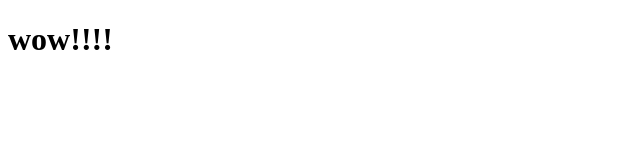
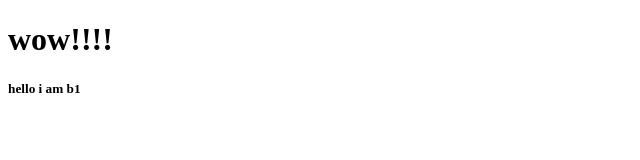
Before and after one commit to f101stars/branch-task, a plain HTML site: page index.html in a window 1280 px wide. Shown: the full height of the page, 0-640 px from the left. Drawn offline with Linux system fonts and the light colour scheme.

Commit message:
changed index.html

```diff
--- a/index.html
+++ b/index.html
@@ -8,5 +8,6 @@
 </head>
 <body>
     <h1>wow!!!!</h1>
+    <h5>hello i am b1</h5>
 </body>
 </html>
```
